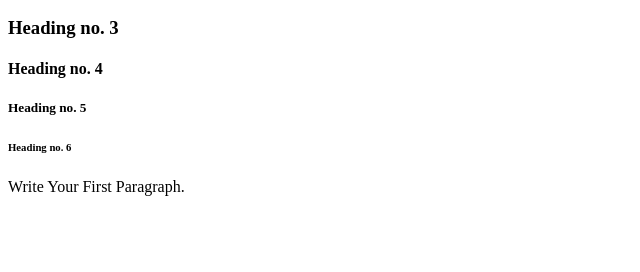
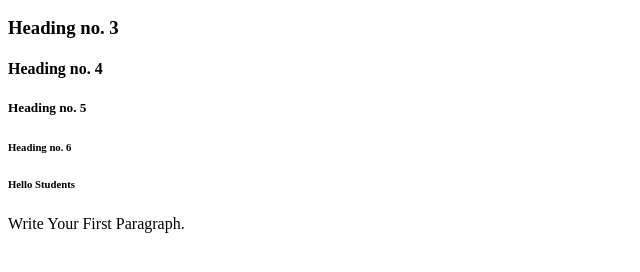
Before and after one commit to sujataoak799/idegithubvsc, a plain HTML site: page index.html in a window 1280 px wide. Shown: the part 110-382 px from the top of the page, without its empty margins (0-640 px from the left). Drawn offline with Linux system fonts and the light colour scheme.

Commit message:
Update index.html

```diff
--- a/index.html
+++ b/index.html
@@ -13,7 +13,7 @@
 <h4>Heading no. 4</h4>
 <h5>Heading no. 5</h5>
 <h6>Heading no. 6</h6>
-
+    <h6>Hello Students</h6>
 <p>Write Your First Paragraph.</p>
 </body>
 </html>
```
